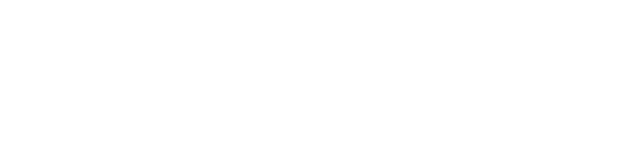
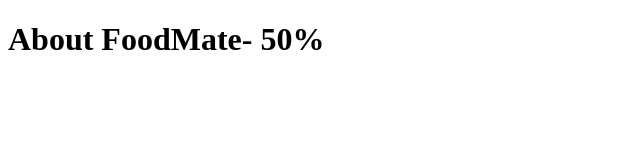
Before and after one commit to cvsnmurthy/foodmate, a plain HTML site: page about.html in a window 1280 px wide. Shown: the whole page, without its empty margins (0-640 px from the left). Drawn offline with Linux system fonts and the light colour scheme.

Commit message:
updated h1 tag in about.html

```diff
--- a/about.html
+++ b/about.html
@@ -6,6 +6,7 @@
     <title>About</title>
 </head>
 <body>
+    <h1>About FoodMate- 50%</h1>
 
 </body>
 </html>
```
